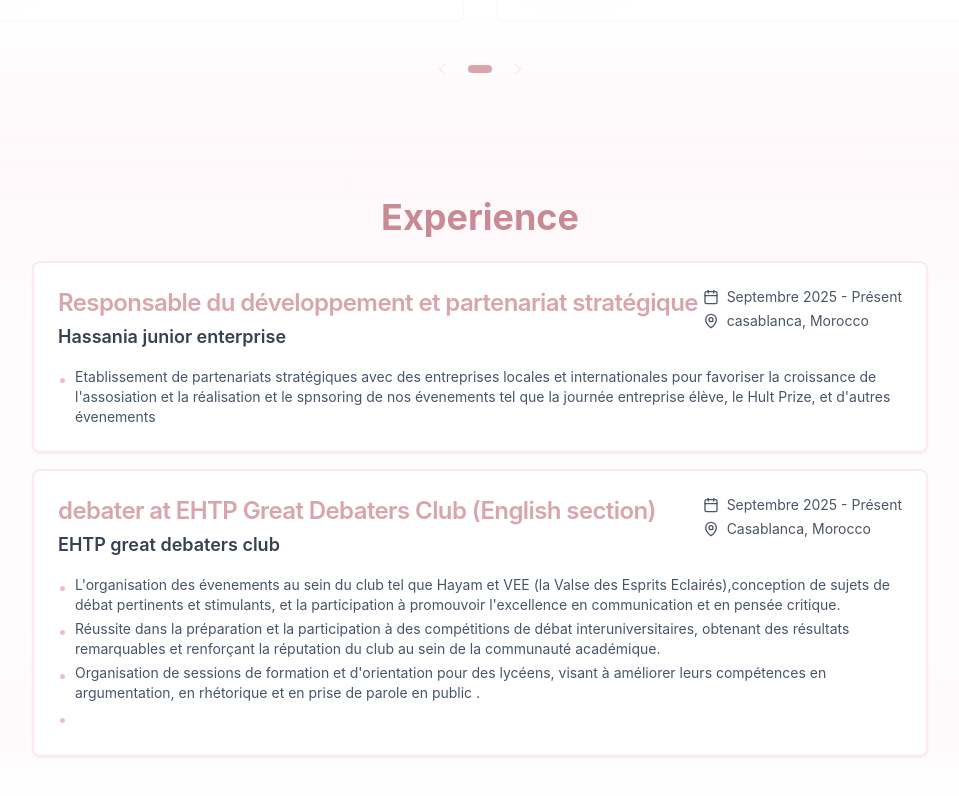
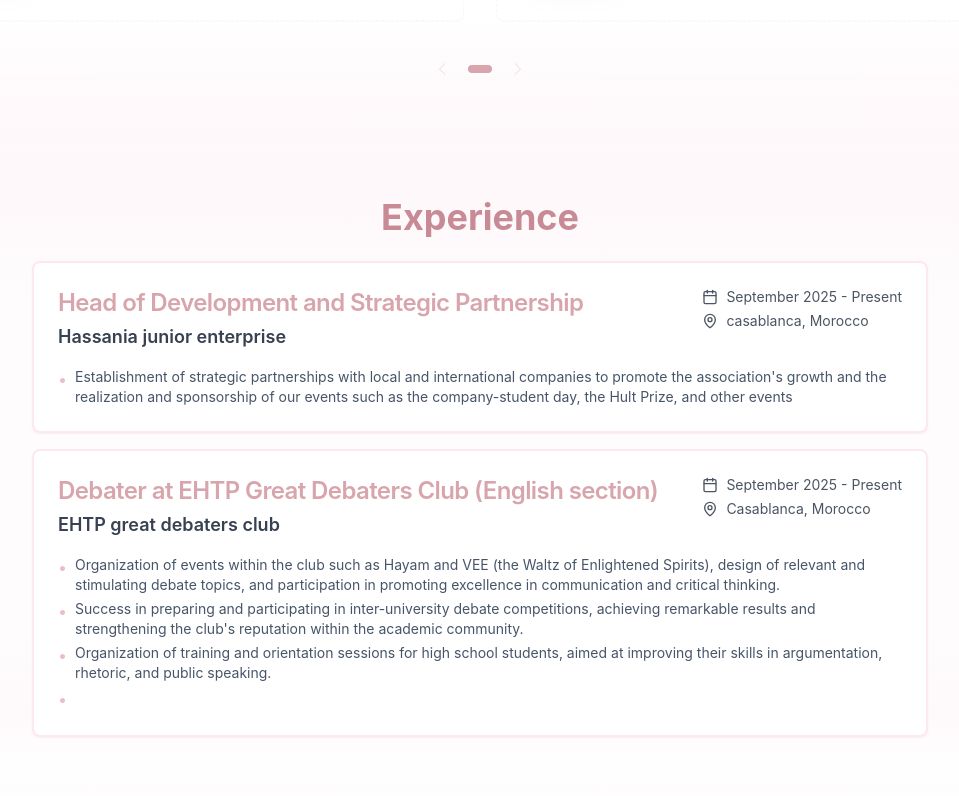
Before and after one commit to nassimaBouchta/portfolio, a React (Vite) app: page / in a window 1280 px wide. Shown: the part 1962-2758 px from the top of the page, without its empty margins (160-1119 px from the left). Built offline with nearby package versions, Linux system fonts and the light colour scheme; no server answers; a web font is replaced by a local one.

Commit message:
translate experience section to English and update titles and descriptions

```diff
--- a/src/components/section/Experience.tsx
+++ b/src/components/section/Experience.tsx
@@ -8,23 +8,23 @@
   const themeColors = useThemeColors();
   const experiences = [
     {
-      title: "Responsable du développement et partenariat stratégique ",
+      title: "Head of Development and Strategic Partnership",
       company: "Hassania junior enterprise",
       location: "casablanca, Morocco",
-      period: "Septembre 2025 - Présent",
+      period: "September 2025 - Present",
       description: [
-        "Etablissement de partenariats stratégiques avec des entreprises locales et internationales pour favoriser la croissance de l'assosiation et la réalisation et le spnsoring de nos évenements tel que la journée entreprise élève, le Hult Prize, et d'autres évenements ",
+        "Establishment of strategic partnerships with local and international companies to promote the association's growth and the realization and sponsorship of our events such as the company-student day, the Hult Prize, and other events",
       ]
     },
     {
-      title: "debater at EHTP Great Debaters Club (English section)",
+      title: "Debater at EHTP Great Debaters Club (English section)",
       company: "EHTP great debaters club",
       location: "Casablanca, Morocco",
-      period: "Septembre 2025 - Présent",
+      period: "September 2025 - Present",
       description: [
-        "L'organisation des évenements au sein du club tel que Hayam et VEE (la Valse des Esprits Eclairés),conception de sujets de débat pertinents et stimulants, et la participation à promouvoir l'excellence en communication et en pensée critique.",
-        "Réussite dans la préparation et la participation à des compétitions de débat interuniversitaires, obtenant des résultats remarquables et renforçant la réputation du club au sein de la communauté académique.",
-        "Organisation de sessions de formation et d'orientation pour des lycéens, visant à améliorer leurs compétences en argumentation, en rhétorique et en prise de parole en public .",
+        "Organization of events within the club such as Hayam and VEE (the Waltz of Enlightened Spirits), design of relevant and stimulating debate topics, and participation in promoting excellence in communication and critical thinking.",
+        "Success in preparing and participating in inter-university debate competitions, achieving remarkable results and strengthening the club's reputation within the academic community.",
+        "Organization of training and orientation sessions for high school students, aimed at improving their skills in argumentation, rhetoric, and public speaking.",
         ""
       ]
     },
```
